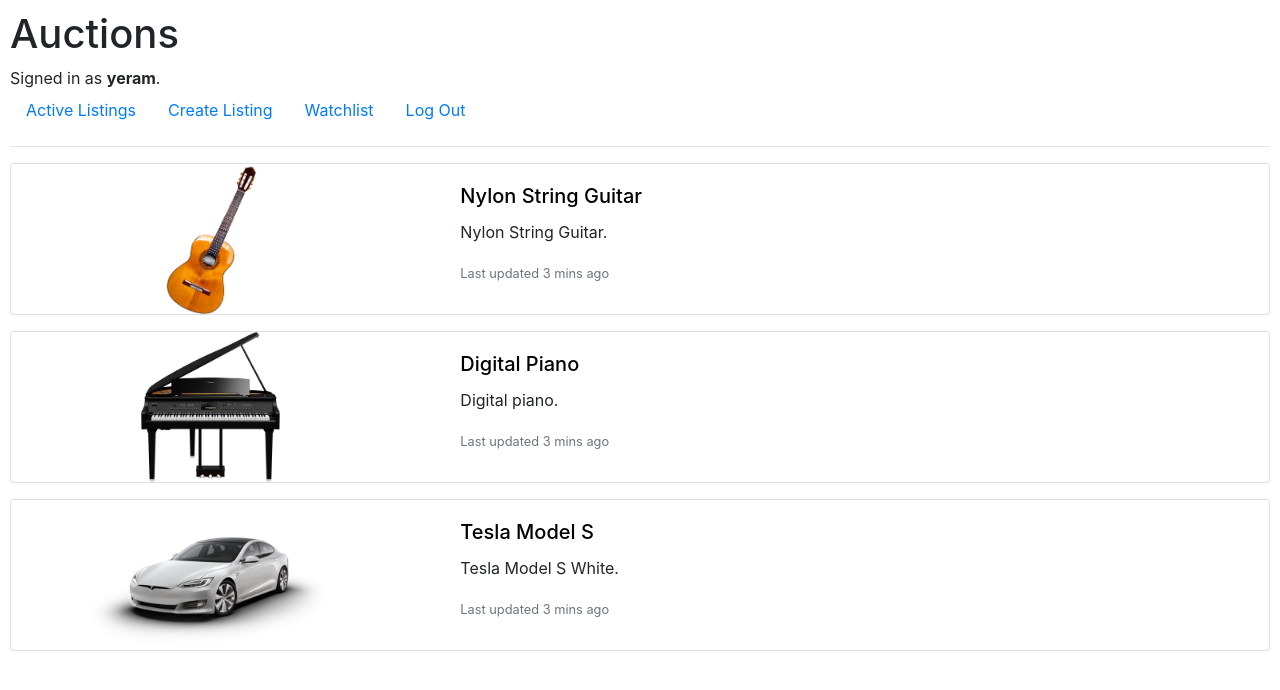
After one commit to rhffcp/project-2, a Django app: page /watchlist in a window 1280 px wide. The commit adds this page. Shown: the top 690 px of the page. Run offline with Django 3.2, Linux system fonts and the light colour scheme; a user stored in the database is signed in; data comes from the database, SQL or seed files in the repository; both versions use the stored data as it was after the commit; some libraries are stand-ins or nearby versions.

Commit message:
added watchlist

```diff
--- a/commerce/auctions/models.py
+++ b/commerce/auctions/models.py
@@ -34,7 +34,7 @@ class Listing(models.Model):
     top_bidder = models.ForeignKey(User, on_delete=models.CASCADE, related_name="bidder", blank=True, null=True)
     status = models.BooleanField(default=True)
     creator = models.ForeignKey(User, on_delete=models.CASCADE, related_name="creator", blank=True, null=True)
-    watchers = models.ManyToManyField(User, blank=True)
+    watchers = models.ManyToManyField(User, blank=True, related_name="watchlist")
 
     def __str__(self):
         return f"{self.title}"
--- a/commerce/auctions/templates/auctions/create.html
+++ b/commerce/auctions/templates/auctions/create.html
@@ -9,8 +9,8 @@
 
     <h2>Create New Listing</h2>
 
-    <div style="margin-right: 500px;">
-        <!-- enctype attribute required to bind uploads to a form-->
+    <div>
+        <!-- enctype attribute required to bind file uploads to a form-->
         <form action="{% url 'create' %}" enctype="multipart/form-data" method="post">
             {% csrf_token %}
             <div>
--- a/commerce/auctions/templates/auctions/layout.html
+++ b/commerce/auctions/templates/auctions/layout.html
@@ -26,6 +26,9 @@
                     <a class="nav-link" href="{% url 'create' %}">Create Listing</a>
                 </li>
                 <li class="nav-item">
+                    <a class="nav-link" href="{% url 'watchlist' %}">Watchlist</a>
+                </li>
+                <li class="nav-item">
                     <a class="nav-link" href="{% url 'logout' %}">Log Out</a>
                 </li>
             {% else %}
--- a/commerce/auctions/templates/auctions/listing.html
+++ b/commerce/auctions/templates/auctions/listing.html
@@ -1,7 +1,7 @@
 {% extends "auctions/layout.html" %}
+{% load humanize %}
 
 {% block body %}
-{% load humanize %}
 
     <style>
         img {
--- /dev/null
+++ b/commerce/auctions/templates/auctions/watchlist.html
@@ -0,0 +1,33 @@
+{% extends "auctions/layout.html" %}
+
+{% block body %}
+    <style>
+        img {
+            height: 150px;
+            display: block;
+            margin-left: auto;
+            margin-right: auto;
+        }
+    </style>
+
+    {% for listing in listings %}
+        <div class="card mb-3">
+            <div class="row">
+                <div class="col-md-4">
+                    <a href="listing/{{ listing.id }}">
+                        <img src="{{ listing.image.url }}">
+                    </a>
+                </div>
+                <div class="col-md-8">
+                    <div class="card-body">
+                        <a href="listing/{{ listing.id }}" style="color: black;">
+                            <h5 class="card-title">{{ listing }}</h5>
+                        </a>
+                        <p class="card-text">{{ listing.description }}</p>
+                        <p class="card-text"><small class="text-muted">Last updated 3 mins ago</small></p>
+                    </div>
+                </div>
+            </div>
+        </div>
+    {% endfor %}
+{% endblock %}
--- a/commerce/auctions/urls.py
+++ b/commerce/auctions/urls.py
@@ -11,4 +11,5 @@ urlpatterns = [
     path("listing/<int:listing_id>", views.listing, name="listing"),
     path("<int:listing_id>", views.edit_watchlist, name="edit_watchlist"),
     path("winner/<int:listing_id>", views.winner, name="winner"),
+    path("watchlist", views.watchlist, name="watchlist")
 ]
--- a/commerce/auctions/views.py
+++ b/commerce/auctions/views.py
@@ -2,7 +2,6 @@
 # pylint: disable=unused-wildcard-import
 
 from django.contrib.auth import authenticate, login, logout
-from django.contrib.auth.decorators import login_required
 from django.db import IntegrityError
 from django.http import HttpResponse, HttpResponseRedirect
 from django.shortcuts import render
@@ -12,6 +11,8 @@ from django import forms
 from .models import *
 
 # add option for more than one photo and option for deleting upload.
+
+
 class ListingForm(forms.ModelForm):
     class Meta:
         model = Listing
@@ -21,17 +22,21 @@ class ListingForm(forms.ModelForm):
                    'starting_bid': forms.NumberInput(attrs={'class': "form-control", 'placeholder': "Starting Bid"}),
                    'category': forms.Select(attrs={'class': "form-control"})}
 
+
 class BidForm(forms.ModelForm):
     class Meta:
         model = Bid
         fields = ['new_bid']
-        widgets = {'new_bid': forms.NumberInput(attrs={'class': "form-control", 'placeholder': "Bid"})}
+        widgets = {'new_bid': forms.NumberInput(
+            attrs={'class': "form-control", 'placeholder': "Bid"})}
+
 
 class CommentForm(forms.ModelForm):
     class Meta:
         model = Comment
         fields = ['comment']
-        widgets = {'comment': forms.Textarea(attrs={'class': "form-control", 'style': "height: 100px", 'placeholder': "Comment"})}
+        widgets = {'comment': forms.Textarea(
+            attrs={'class': "form-control", 'style': "height: 100px", 'placeholder': "Comment"})}
 
 
 def index(request):
@@ -128,7 +133,6 @@ def listing(request, listing_id):
     else:
         watcher_exists = False
 
-
     if request.method == "POST":
         if logged_in:
             form = CommentForm(request.POST)
@@ -168,8 +172,6 @@ def listing(request, listing_id):
         else:
             access_error = True
 
-
-
     return render(request, "auctions/listing.html", {
         "listing": listing,
         "logged_in": logged_in,
@@ -183,6 +185,7 @@ def listing(request, listing_id):
         "comments": listing.comments.all(),
         "access_error": access_error,
     })
+
 
 def edit_watchlist(request, listing_id):
     listing = Listing.objects.get(id=listing_id)
@@ -199,3 +202,11 @@ def winner(request, listing_id):
     listing.status = False
     listing.save()
     return HttpResponseRedirect(reverse("listing", kwargs={'listing_id': listing_id}))
+
+
+def watchlist(request):
+    listings = request.user.watchlist.all()
+
+    return render(request, "auctions/watchlist.html", {
+        "listings": listings
+    })
```
Also changed, not shown: commerce/auctions/migrations/0042_auto_20210222_0355.py (added), commerce/auctions/templates/auctions/index.html (indentation only), commerce/db.sqlite3. Lines whose indentation alone changed are shown as unchanged.
